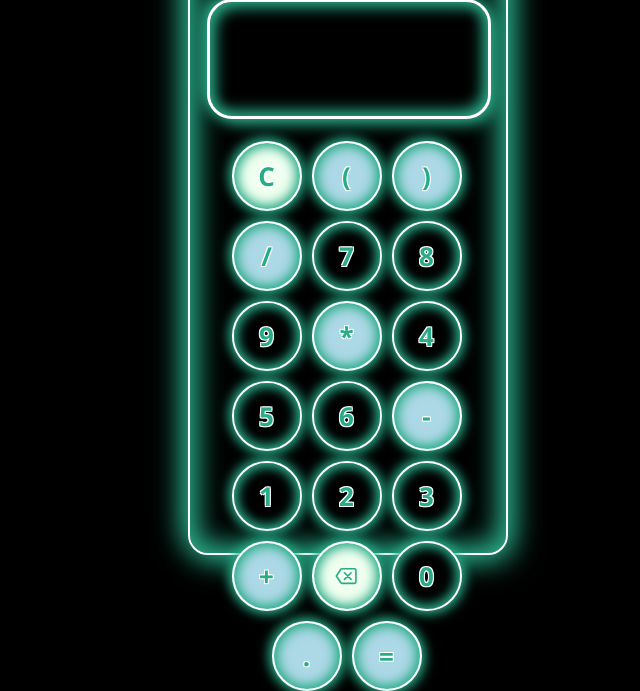
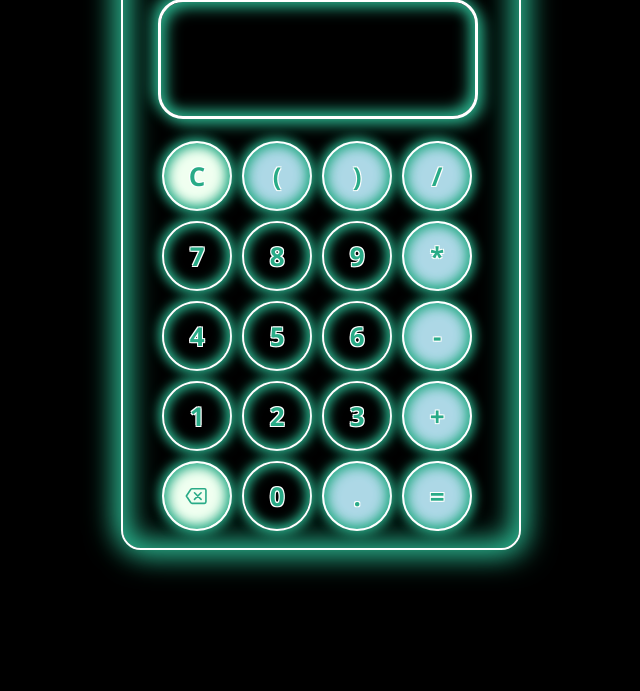
Before and after one commit to nikku1229/Calculator, a plain HTML site: page index.html in a window 1280 px wide. Shown: the part 165-856 px from the top of the page, without its empty margins (324-964 px from the left). After the commit the page ends 800 px from the top, so only its background shows below. Drawn offline with nearby package versions, Linux system fonts and the light colour scheme.

Commit message:
Update style.css

```diff
--- a/style.css
+++ b/style.css
@@ -133,3 +133,102 @@ ion-icon{
 ::selection{
     background-color: transparent;
 }
+
+
+
+/*  Responsive  */
+
+
+@media (min-width: 480px){
+    body{
+        justify-content: center;
+        align-items: center;
+    }
+
+    .layout{
+        width: 400px;
+        height: 625px;
+        margin-left: 80px;
+        margin-right: 70px
+    }
+    .display{
+        margin-left: 30px;
+        width: 290px;
+    }
+}
+
+
+
+@media (min-width: 520px){
+    body{
+        justify-content: center;
+        align-items: center;
+    }
+
+    .layout{
+        width: 360px;
+        height: 625px;
+        margin-left: 80px;
+        margin-right: 70px
+    }
+    .display{
+        margin-left: 30px;
+        width: 298px;
+    }
+}
+
+
+@media (min-width: 570px) {
+    body{
+        justify-content: center;
+        align-items: center;
+    }
+
+    .layout{
+        width: 400px;
+        height: 625px;
+        margin-left: 80px;
+        margin-right: 70px
+    }
+    .display{
+        margin-left: 30px;
+        width: 328px;
+    }
+}
+
+
+@media (min-width: 620px){
+    body{
+        justify-content: center;
+        align-items: center;
+    }
+
+    .layout{
+        width: 370px;
+        height: 625px;
+        margin-left: 80px;
+        margin-right: 70px
+    }
+    .display{
+        margin-left: 30px;
+        width: 300px;
+    }
+}
+
+@media (min-width: 680px){
+    body{
+        justify-content: center;
+        align-items: center;
+    }
+
+    .layout{
+        width: 400px;
+        height: 625px;
+        margin-left: 80px;
+        margin-right: 70px
+    }
+    .display{
+        margin-left: 35px;
+        width: 320px;
+    }
+}
```
